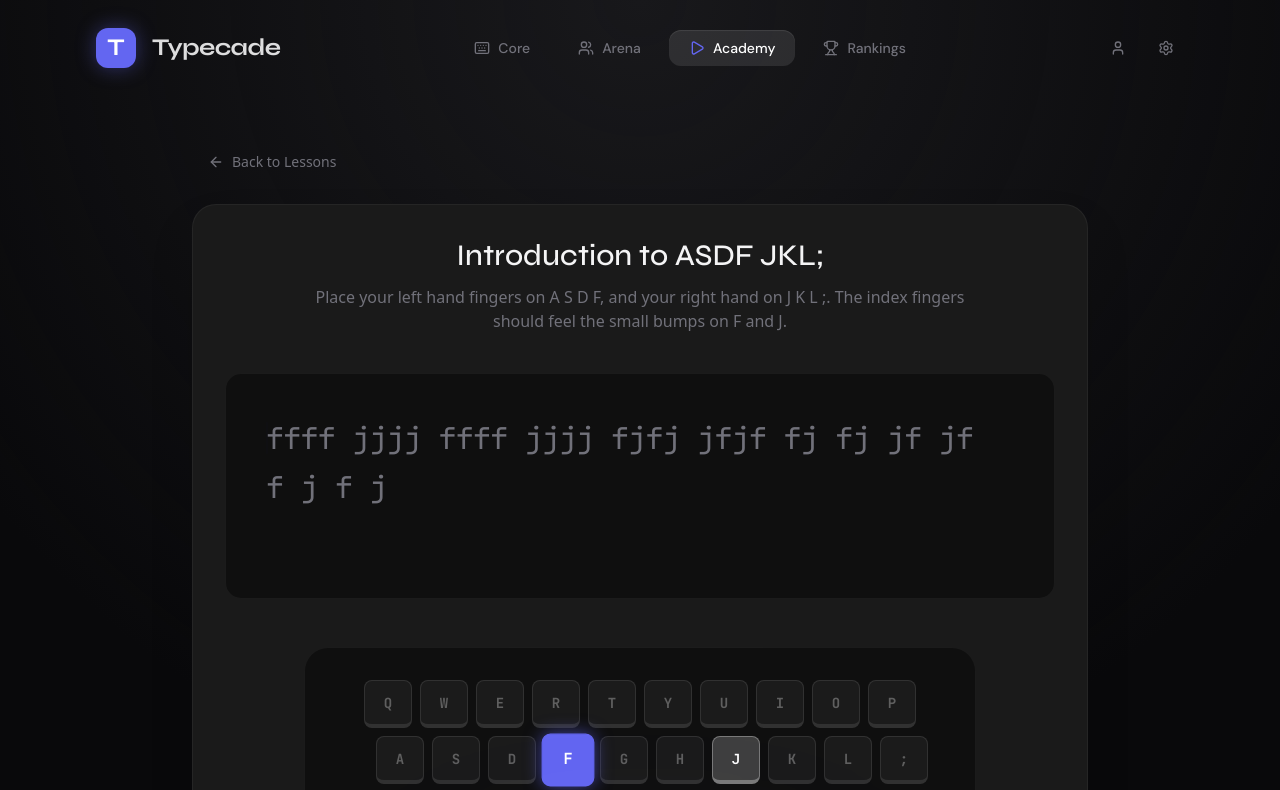
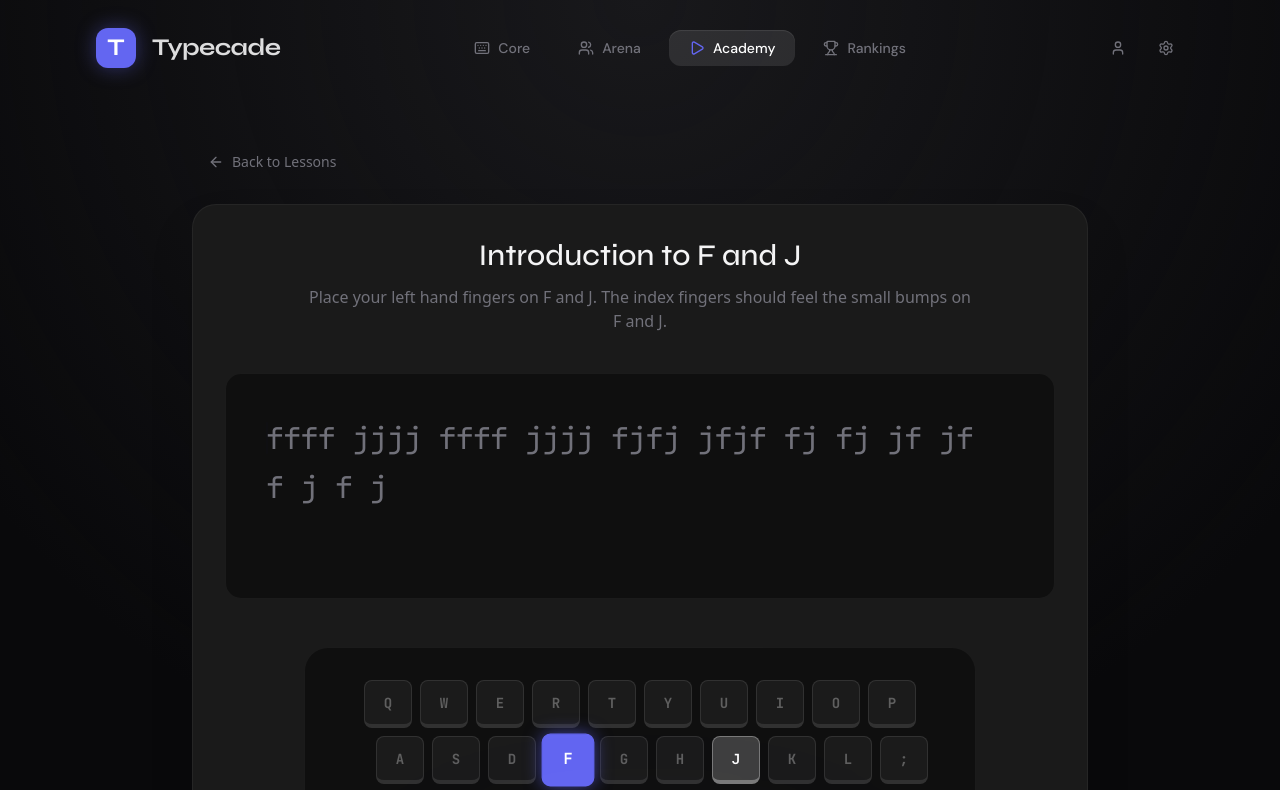
Before and after one commit to irham3/typecade, a Next.js app: page /learn/m1/1-1 in a window 1280 px wide. Shown: the top 790 px of the page. Built offline with nearby package versions, Linux system fonts and the light colour scheme.

Commit message:
fix: rename the wrong lesson title

```diff
--- a/features/learn/data/lessons.ts
+++ b/features/learn/data/lessons.ts
@@ -45,8 +45,8 @@ export const LEARN_MODULES: Module[] = [
         lessons: [
             {
                 id: "1-1",
-                title: "Introduction to ASDF JKL;",
-                instruction: "Place your left hand fingers on A S D F, and your right hand on J K L ;. The index fingers should feel the small bumps on F and J.",
+                title: "Introduction to F and J",
+                instruction: "Place your left hand fingers on F and J. The index fingers should feel the small bumps on F and J.",
                 text: "ffff jjjj ffff jjjj fjfj jfjf fj fj jf jf f j f j",
                 targetKeys: ["f", "j", " "]
             },
```
